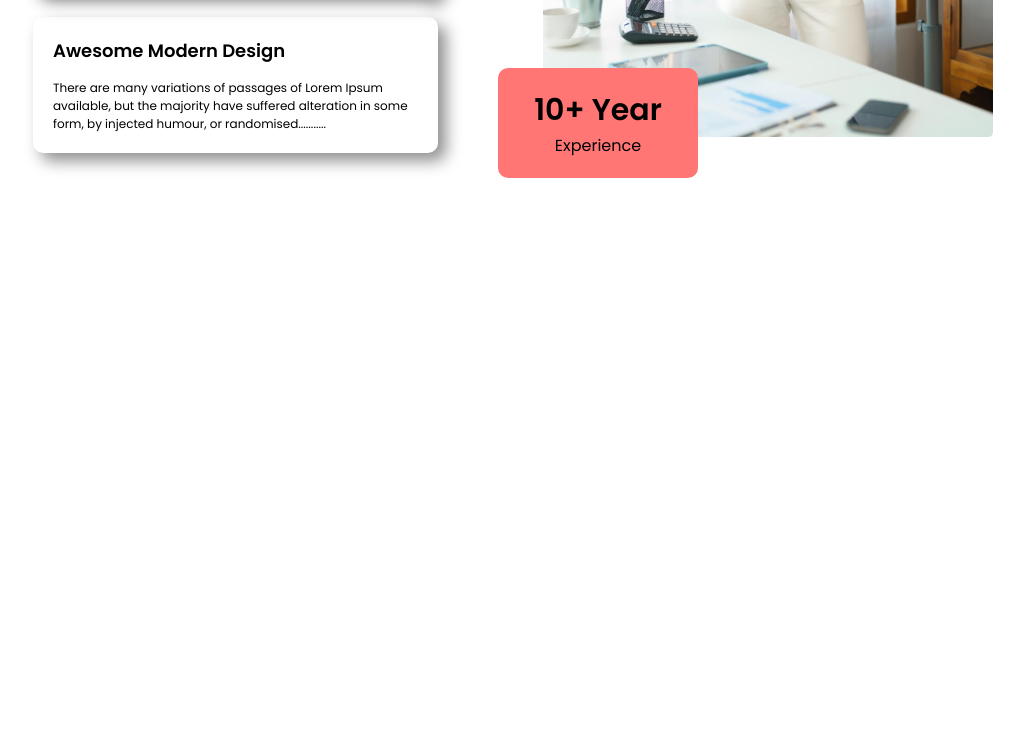
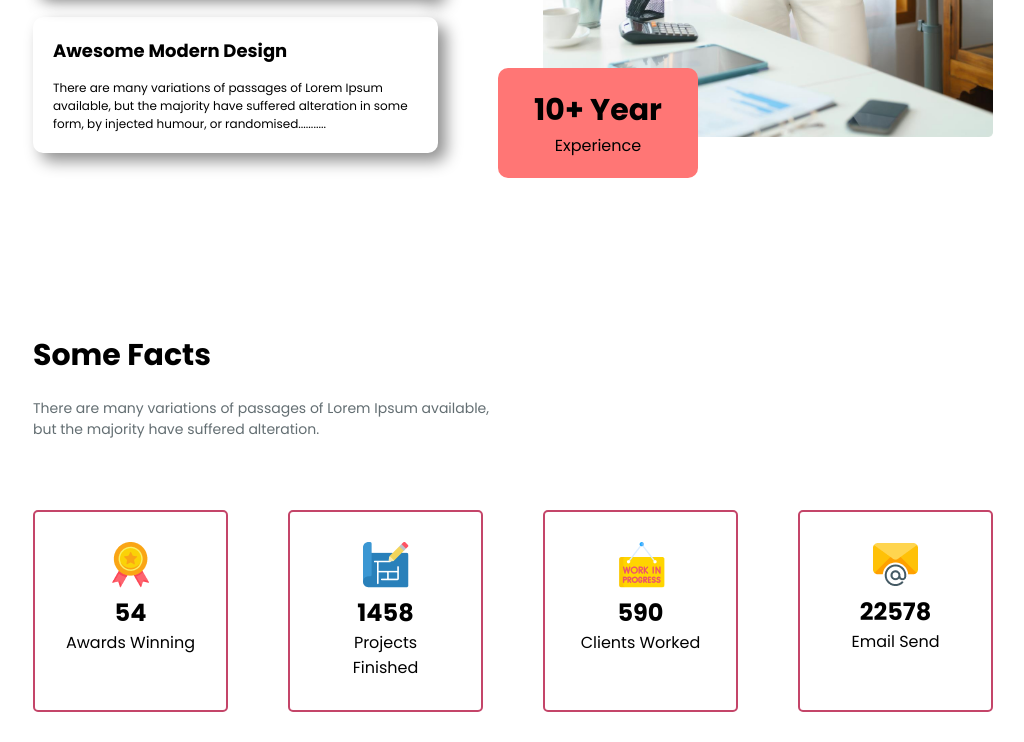
Before and after one commit to rohanhaque1/assignment-2, a plain HTML site: page index.html in a window 1280 px wide. Shown: the part 2105-2847 px from the top of the page, without its empty margins (127-1151 px from the left). Before the commit the page ends 2388 px from the top, so only its background shows below. Drawn offline with Linux system fonts and the light colour scheme.

Commit message:
skill section added

```diff
--- a/index.html
+++ b/index.html
@@ -119,9 +119,48 @@
 
         </section>
 
-        <section></section>
 
-        <section></section>
+        <!-- Skills Section -->
+        <section class="skills">
+
+            <div class="container">
+
+                <div class="skill-title">
+                    <h2>Some Facts</h2>
+                    <p>There are many variations of passages of Lorem Ipsum available, but the majority have suffered alteration.</p>
+                </div>
+
+                <div class="skill-container">
+                    <div class="skill-item">
+                        <img src="./images/icons/ribon.png" alt="">
+                        <h2>54</h2>
+                        <p>Awards Winning</p>
+                    </div>
+                    <div class="skill-item">
+                        <img src="./images/icons/projects.png" alt="">
+                        <h2>1458</h2>
+                        <p>Projects Finished</p>
+                    </div>
+                    <div class="skill-item">
+                        <img src="./images/icons/customers.png" alt="">
+                        <h2>590</h2>
+                        <p>Clients Worked</p>
+                    </div>
+                    <div class="skill-item">
+                        <img src="./images/icons/email.png" alt="">
+                        <h2>22578</h2>
+                        <p>Email Send</p>
+                    </div>
+                </div>
+            </div>
+
+        </section>
+
+
+        <!-- Sponsor Section -->
+        <section>
+
+        </section>
 
     </main>
 </body>
--- a/style.css
+++ b/style.css
@@ -1,5 +1,4 @@
-@import url('https://fonts.googleapis.com/css2?family=Poppins:wght@400;500;600&display=swap');
-
+@import url('https://fonts.googleapis.com/css2?family=Poppins:wght@400;500;600;700&display=swap');
 * {
     margin: 0;
     padding: 0;
@@ -185,6 +184,34 @@ nav ul li a {
 
 
 
+/* Skills Section */
+
+.skill-title {
+    width: 50%;
+}
+.skill-title h2 {
+    font-size: 30px;
+    margin: 20px 0;
+}
+.skill-title > p {
+    font-size: 14px;
+    color: #636e72;
+    margin-bottom: 70px;
+}
+.skill-container {
+    display: grid;
+    grid-template-columns: repeat(4, 1fr);
+    gap: 60px;
+    justify-content: space-around;
+}
+.skill-item {
+    border: 2px solid #c44569;
+    border-radius: 5px;
+    padding: 30px;
+    text-align: center;
+}
+
+
 
 
 /* Media Query Section */
@@ -239,6 +266,16 @@ nav ul li a {
         top: 90%;
         left: 25%;
     }
+    .skill-title{
+        margin: 40px auto;
+    }
+    .skill-title h2, .skill-title p {
+        text-align: center;
+    }
+    .skill-container {
+        grid-template-columns: repeat(1, 1fr);
+        padding: 0 30px;
+    }
 }
 
 
@@ -280,6 +317,16 @@ nav ul li a {
         top: 90%;
         left: 25%;
     }
+    .skill-title{
+        margin: 40px auto;
+    }
+    .skill-title h2, .skill-title p {
+        text-align: center;
+    }
+    .skill-container {
+        grid-template-columns: repeat(2, 1fr);
+        padding: 0 30px;
+    }
 }
 
 
@@ -313,4 +360,14 @@ nav ul li a {
         top: 93%;
         left: 35%;
     }
+    .skill-title{
+        margin: 40px auto;
+    }
+    .skill-title h2, .skill-title p {
+        text-align: center;
+    }
+    .skill-container {
+        grid-template-columns: repeat(2, 1fr);
+        padding: 0 30px;
+    }
 }
```
